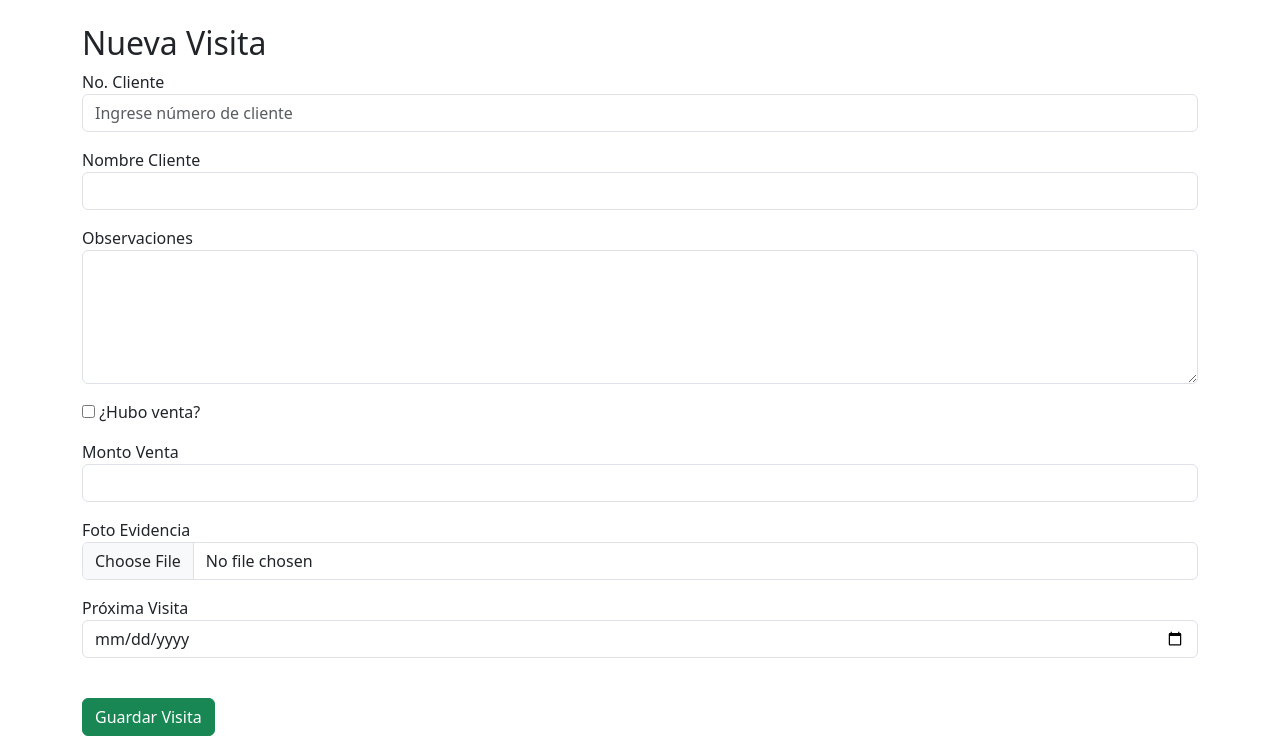
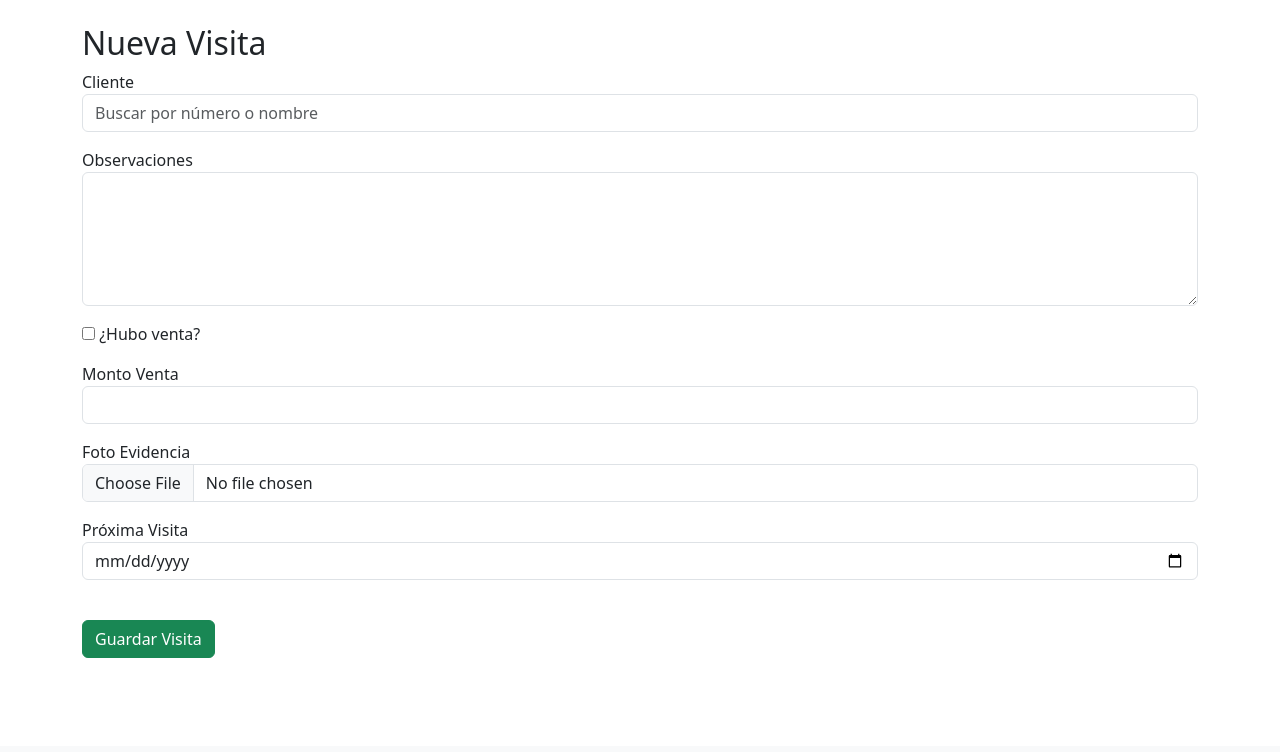
Before and after one commit to urieltsuki/VISITAS_BYAPPLE, a Flask app: page /visitas in a window 1280 px wide. Shown: the part 54-806 px from the top of the page. After the commit the page ends 712 px from the top, so only its background shows below. Run offline with Flask 3, Linux system fonts and the light colour scheme; a user stored in the database is signed in.

Commit message:
Ajuste buscador de clientes

```diff
--- a/templates/visitas.html
+++ b/templates/visitas.html
@@ -12,27 +12,35 @@ Nueva Visita
 
 <div class="mb-3">
 
-    <label>No. Cliente</label>
+    <label>Cliente</label>
 
     <input
         type="text"
-        id="num_cliente"
+        id="cliente_busqueda"
         class="form-control"
-        placeholder="Ingrese número de cliente">
+        list="clientesList"
+        placeholder="Buscar por número o nombre"
+        autocomplete="off">
+
+    <datalist id="clientesList">
+
+        {% for cliente in clientes %}
+
+        <option
+            value="{{ cliente.num_cliente }} - {{ cliente.nombre }}">
+        </option>
+
+        {% endfor %}
+
+    </datalist>
+
+    <input
+        type="hidden"
+        name="cliente_id"
+        id="cliente_id">
 
 </div>
 
-<div class="mb-3">
-
-    <label>Nombre Cliente</label>
-
-    <input
-        type="text"
-        id="nombre_cliente"
-        class="form-control"
-        readonly>
-
-</div>
 
 <input
     type="hidden"
```
